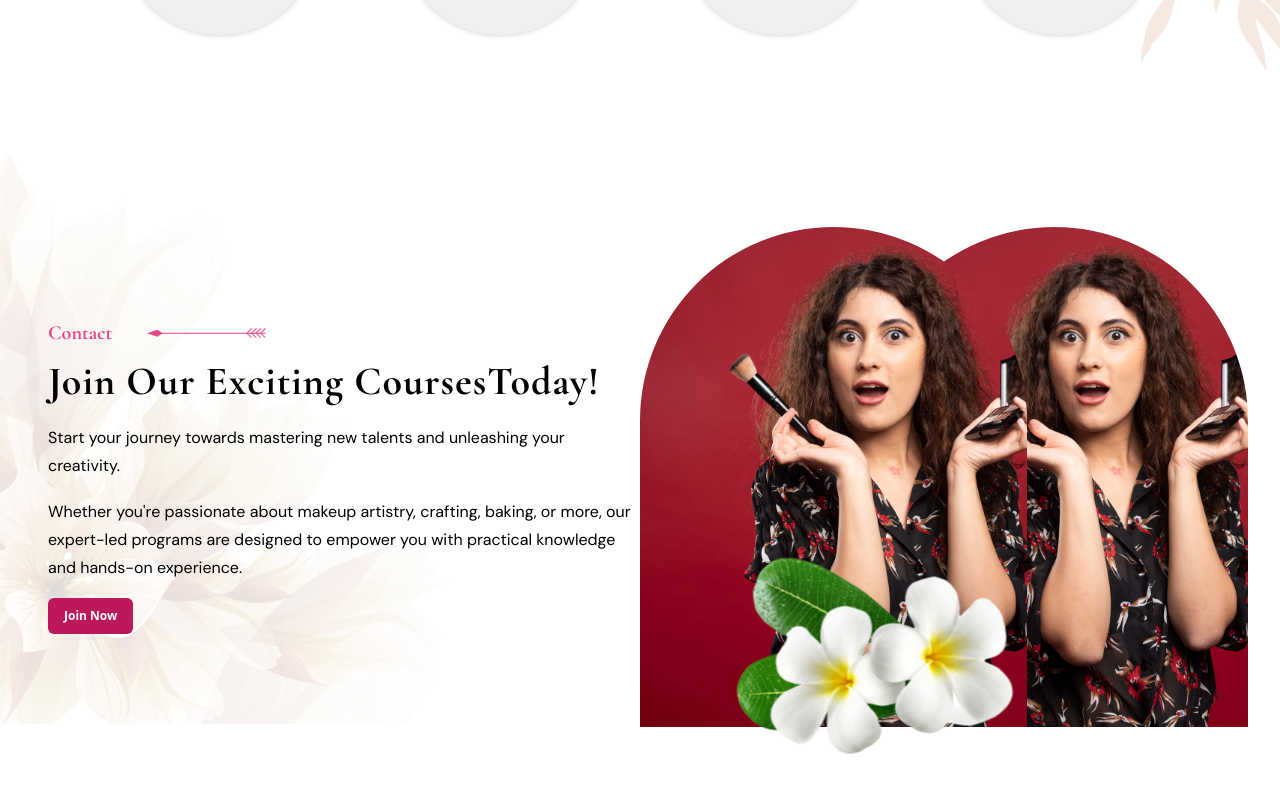
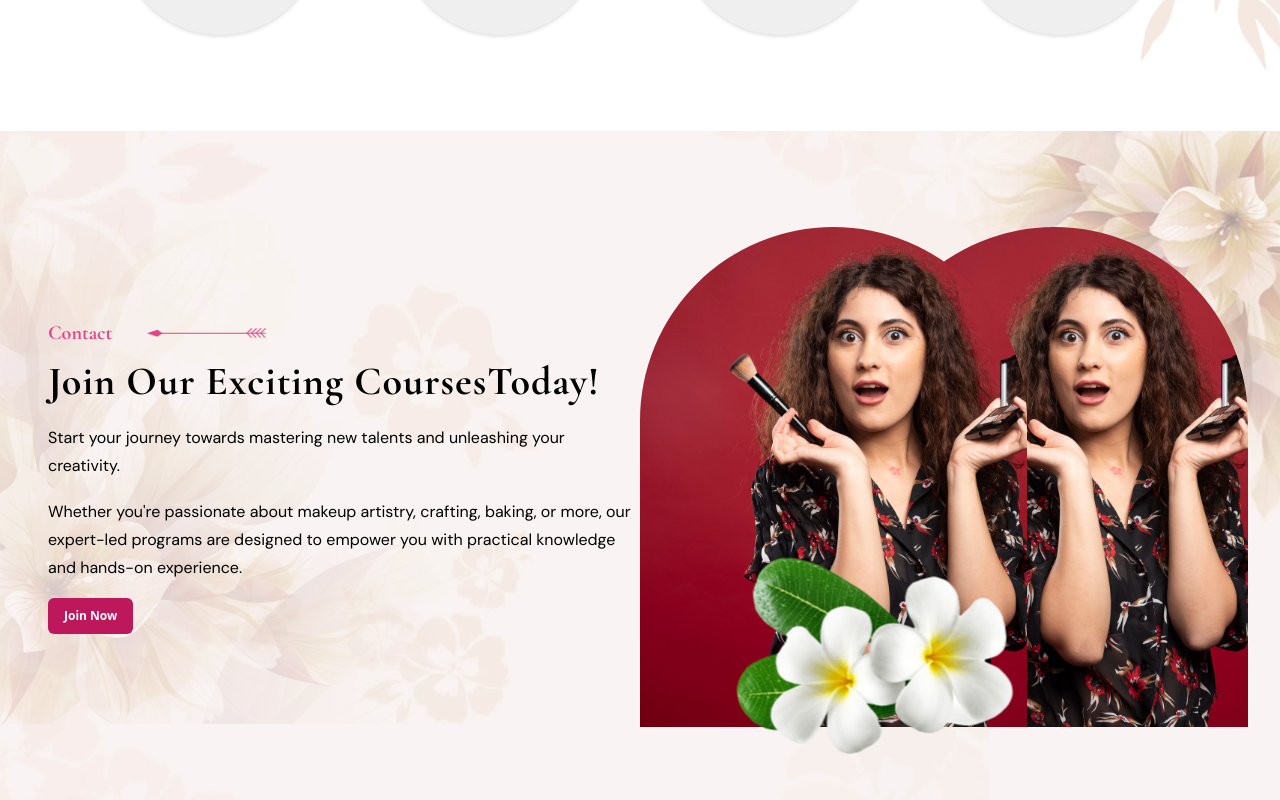
Before and after one commit to MrbadMiro/NAQ, a React (Vite) app: page / in a window 1280 px wide. Shown: the part 3920-4720 px from the top of the page. Built offline with nearby package versions, Linux system fonts and the light colour scheme.

Commit message:
Hero Section

```diff
--- a/src/components/container/Contact.jsx
+++ b/src/components/container/Contact.jsx
@@ -263,7 +263,7 @@ import Form from "./Form";
 
 import {
 
-
+ Courses_bg,
 	About_Arrow2,
 	flower_3,
 	flower_2,
@@ -280,7 +280,7 @@ const Contact2 = () => {
 	};
 
 	const sectionStyle = {
-		backgroundImage: `url(${Contact_img})`,
+		backgroundImage: `url(${Courses_bg})`,
 		backgroundSize: "cover",
 		backgroundPosition: "center",
 	};
@@ -334,7 +334,7 @@ const Contact2 = () => {
 	// };
 
 	return (
-		<section className="w-full md:px-12 px-6 py-24 flex relative flex-col   bg-" id="contact">
+		<section className="w-full md:px-12 px-6 py-24 flex relative flex-col   bg-" style={sectionStyle} id="contact">
 				<img src={flower_4} alt=""  className="absolute top-0 left-0 opacity-70"/>
 			{/* <img src={About_flower} alt=""  className="absolute -top-4 left-1/2 transform -translate-x-1/2 overflow-hidden "/>	 */}
 
```
